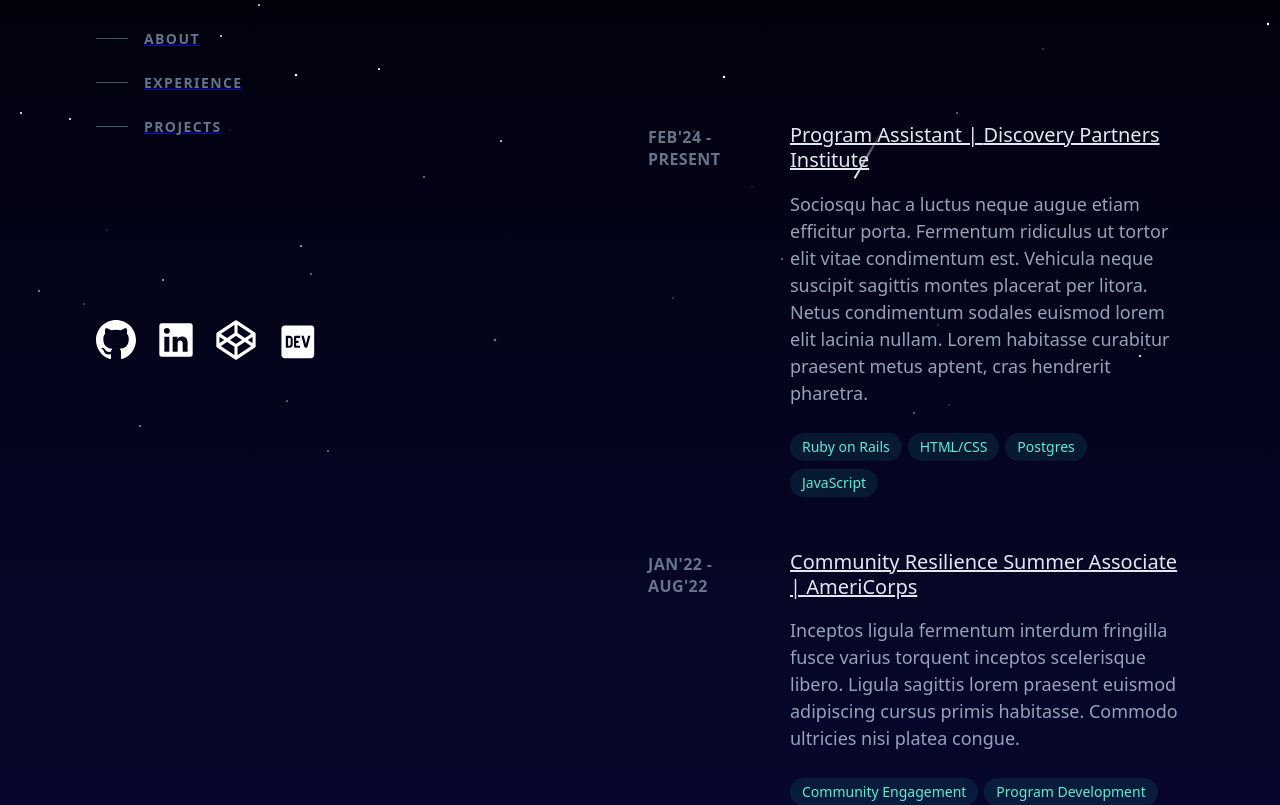
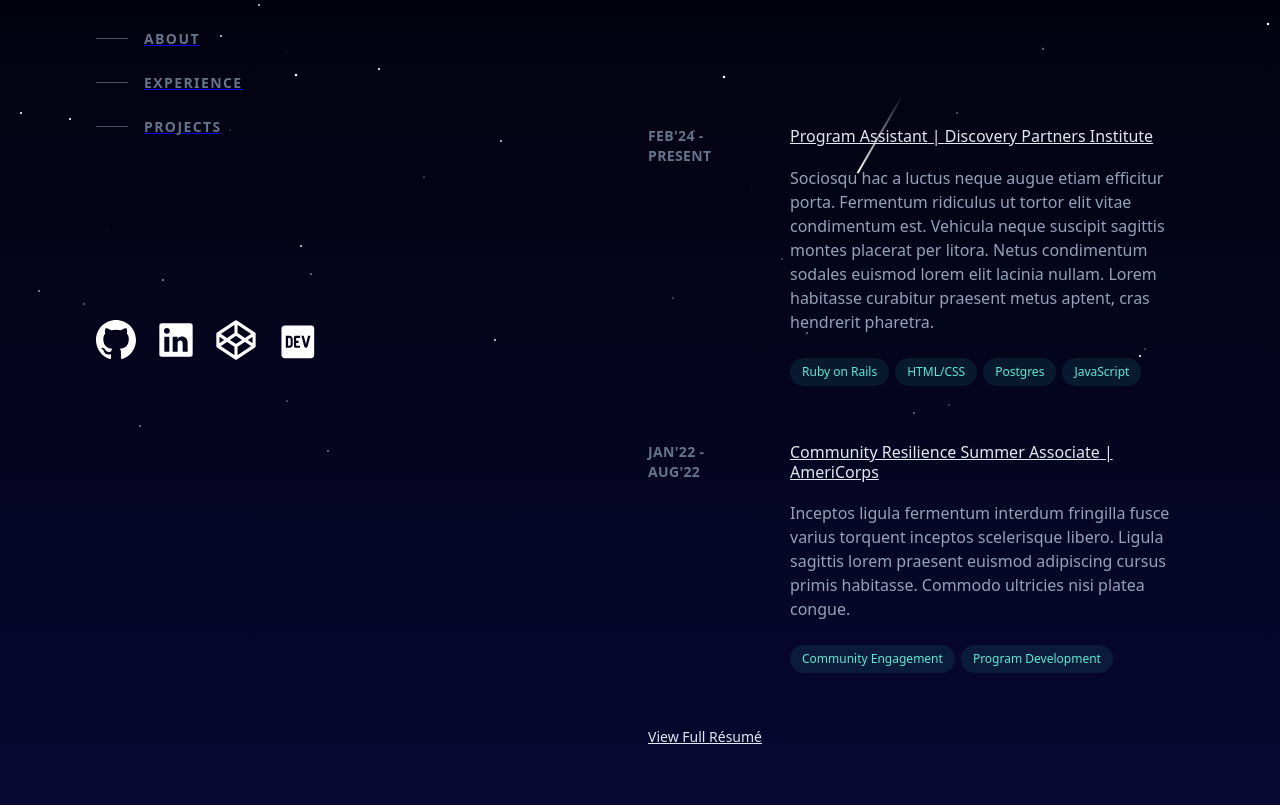
Before and after one commit to marywebby/vite-portfolio, a React (Vite) app: page / in a window 1280 px wide. Shown: the part 340-1145 px from the top of the page. Built offline with nearby package versions, Linux system fonts and the light colour scheme.

Commit message:
fix font on experience  section

```diff
--- a/src/components/Experience.jsx
+++ b/src/components/Experience.jsx
@@ -36,13 +36,13 @@ const Experience = () => {
             <li key={index} className='mb-12'>
               <div className='group relative grid pb-1 transition-all sm:grid-cols-8 sm:gap-8 lg:hover:!opacity-100 lg:group-hover/list:opacity-50'>
                 <div className='absolute -inset-x-4 -inset-y-4 z-0 hidden rounded-md transition motion-reduce:transition-none lg:-inset-x-6 lg:block lg:group-hover:bg-slate-800/50 lg:group-hover:shadow-[inset_0_1px_0_0_rgba(148,163,184,0.1)] lg:group-hover:drop-shadow-lg'></div>
-                <header className='z-10 mb-2 mt-1 list-none text-md font-semibold uppercase tracking-wide text-slate-500 sm:col-span-2' aria-label={experience.dateRange}>
+                <header className='z-10 mb-2 mt-1 list-none text-sm font-semibold uppercase tracking-wide text-slate-500 sm:col-span-2' aria-label={experience.dateRange}>
                   {experience.dateRange}
                 </header>
                 <div className='z-10 sm:col-span-6'>
                   <h3 className='font-medium leading-snug text-slate-200 mt-0'>
                     <a
-                      className='inline-flex items-baseline font-medium leading-tight text-slate-200 hover:text-teal-300 focus-visible:text-teal-300 group/link text-xl'
+                      className='inline-flex items-baseline font-medium leading-tight text-slate-200 hover:text-teal-300 focus-visible:text-teal-300 group/link text-base'
                       href={experience.link}
                       target='_blank'
                       rel='noreferrer noopener'
@@ -52,11 +52,11 @@ const Experience = () => {
                       <span>{experience.title} | {experience.organization}</span>
                     </a>
                   </h3>
-                  <p className='mt-2 text-lg leading-normal text-slate-400'>{experience.description}</p>
+                  <p className='mt-2 text-base leading-normal text-slate-400'>{experience.description}</p>
                   <ul className='mt-2 flex flex-wrap p-0 list-none' aria-label='Technologies used'>
                     {experience.technologies.map((tech, idx) => (
                       <li key={idx} className='mr-1.5 mt-2'>
-                        <div className='flex items-center rounded-full bg-teal-400/10 px-3 py-1 text-sm font-medium leading-5 text-teal-300'>
+                        <div className='flex items-center rounded-full bg-teal-400/10 px-3 py-1 text-xs font-medium leading-5 text-teal-300'>
                           {tech}
                         </div>
                       </li>
@@ -69,8 +69,8 @@ const Experience = () => {
         </ol>
         <div className='mt-12'>
           <a
-            className='inline-flex items-baseline font-medium leading-tight hover:text-teal-300 focus-visible:text-teal-300 text-slate-200 group/link text-base underline'
-            href='/resume.pdf'
+            className='inline-flex items-baseline font-medium leading-tight hover:text-teal-300 focus-visible:text-teal-300 text-slate-200 group/link text-sm'
+            href='google.com'
             target='_blank'
             rel='noreferrer noopener'
             aria-label='View Full Résumé (opens in a new tab)'
```
